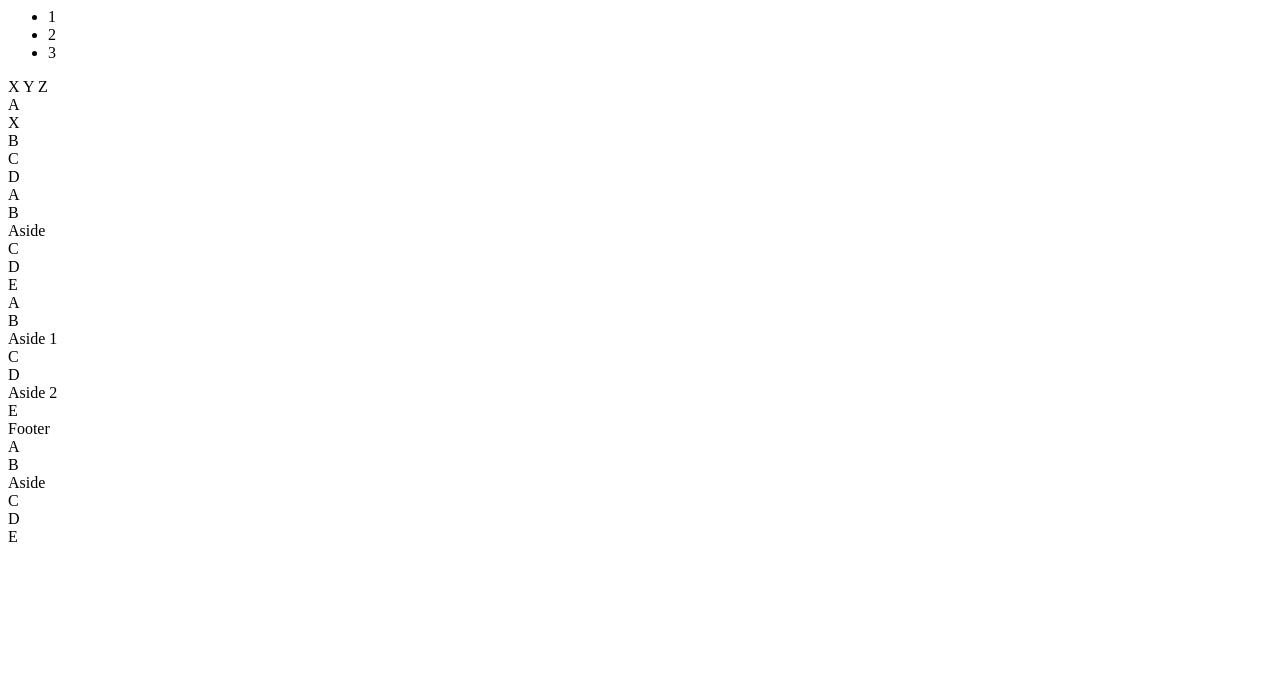
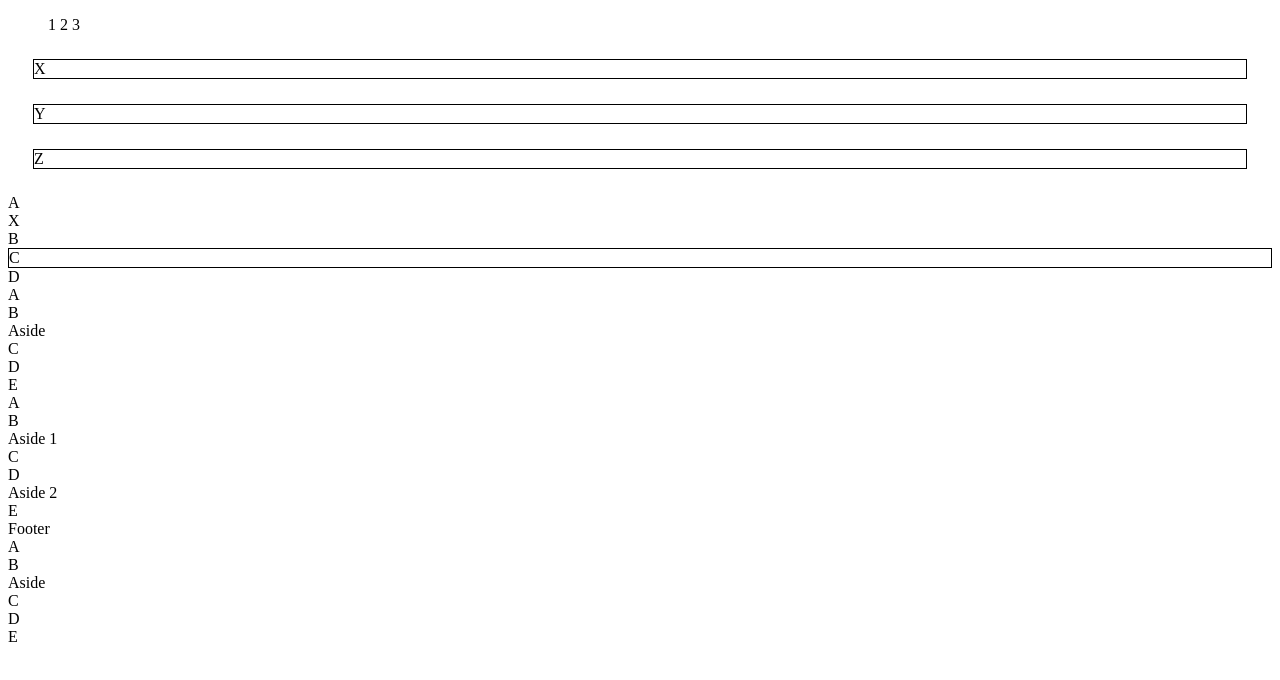
Before and after one commit to LucasMcL/css-pseudo-class, a plain HTML site: page index.html in a window 1280 px wide. Drawn offline with Linux system fonts and the light colour scheme.

Commit message:
completed assignment

```diff
--- a/index.html
+++ b/index.html
@@ -1,3 +1,11 @@
+<!DOCTYPE html>
+<html>
+<head>
+  <title>CSS Pseudo-Selector exercise</title>
+  <link rel="stylesheet" type="text/css" href="main.css">
+</head>
+<body>
+
   <ul class="top">
     <li class="block">1</li>
     <li class="block">2</li>
@@ -44,3 +52,5 @@
     <section> D </section>
     <section> E </section>
 </article>
+</body>
+</html>
--- a/main.css
+++ b/main.css
@@ -0,0 +1,14 @@
+li {
+	list-style: none;
+	display: inline;
+}
+
+span {
+	display: block;
+	border: black 1px solid;
+	margin: 25px;
+}
+
+.n-child section:nth-child(2n) {
+	border: black 1px solid;
+}
```
Lines whose indentation alone changed are shown as unchanged.
